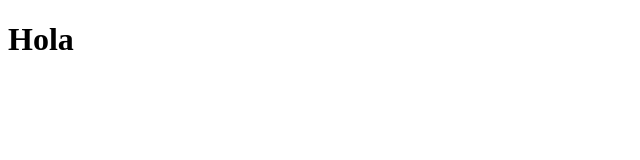
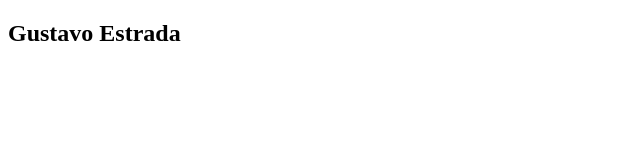
Before and after one commit to GustavoEstrada1294/curso, a plain HTML site: page index.html in a window 1280 px wide. Shown: the whole page, without its empty margins (0-640 px from the left). Drawn offline with Linux system fonts and the light colour scheme.

Commit message:
Mejorando el index.html

```diff
--- a/index.html
+++ b/index.html
@@ -3,10 +3,12 @@
 <head>
     <meta charset="UTF-8">
     <meta name="viewport" content="width=device-width, initial-scale=1.0">
-    <title>Git</title>
+    <title>Git y Gitihub</title>
 </head>
 <body>
-    <h1>Hola </h1>
+   <div class="contai">
+    <h2>Gustavo Estrada</h2>
+   </div>
 
 </body>
 </html>
```
